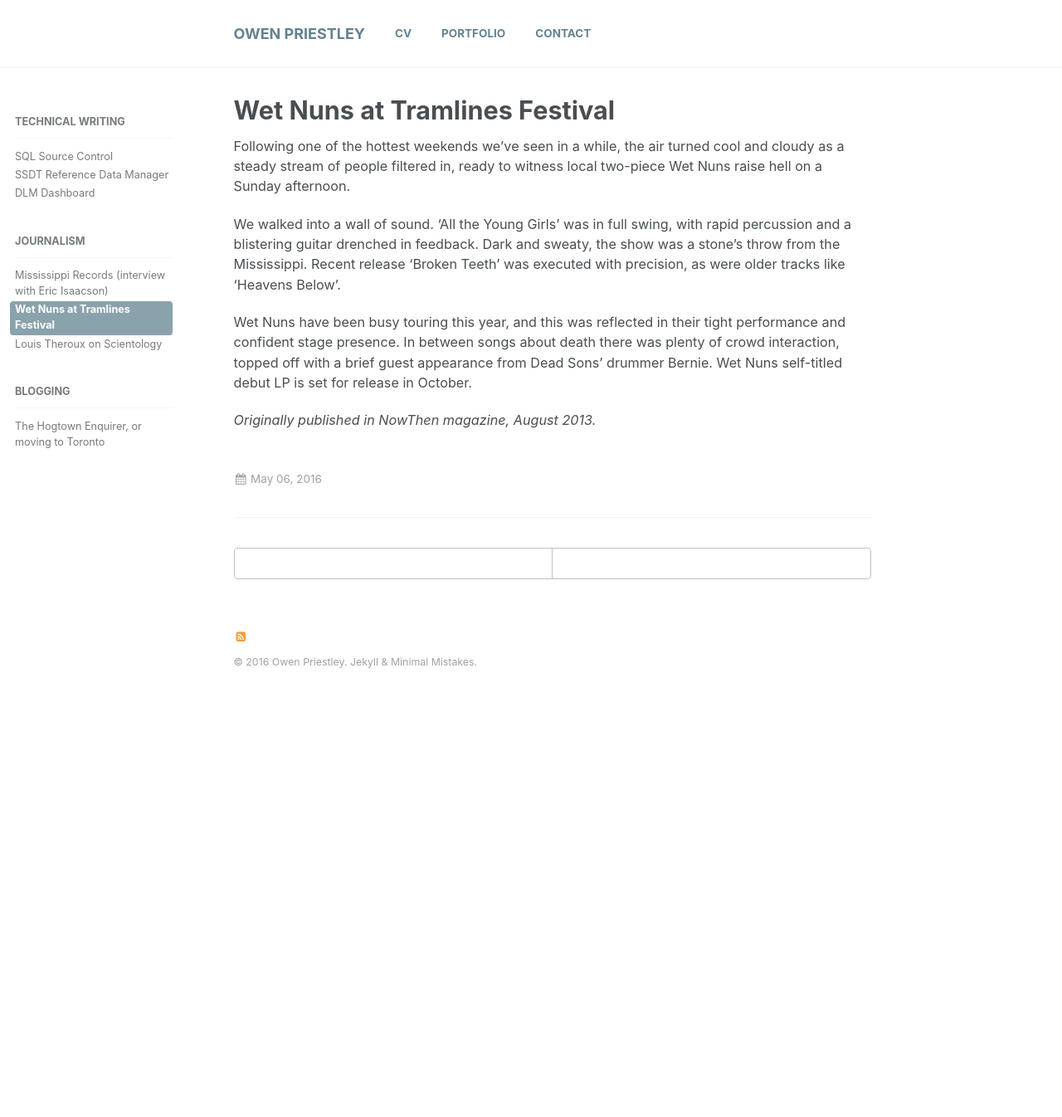
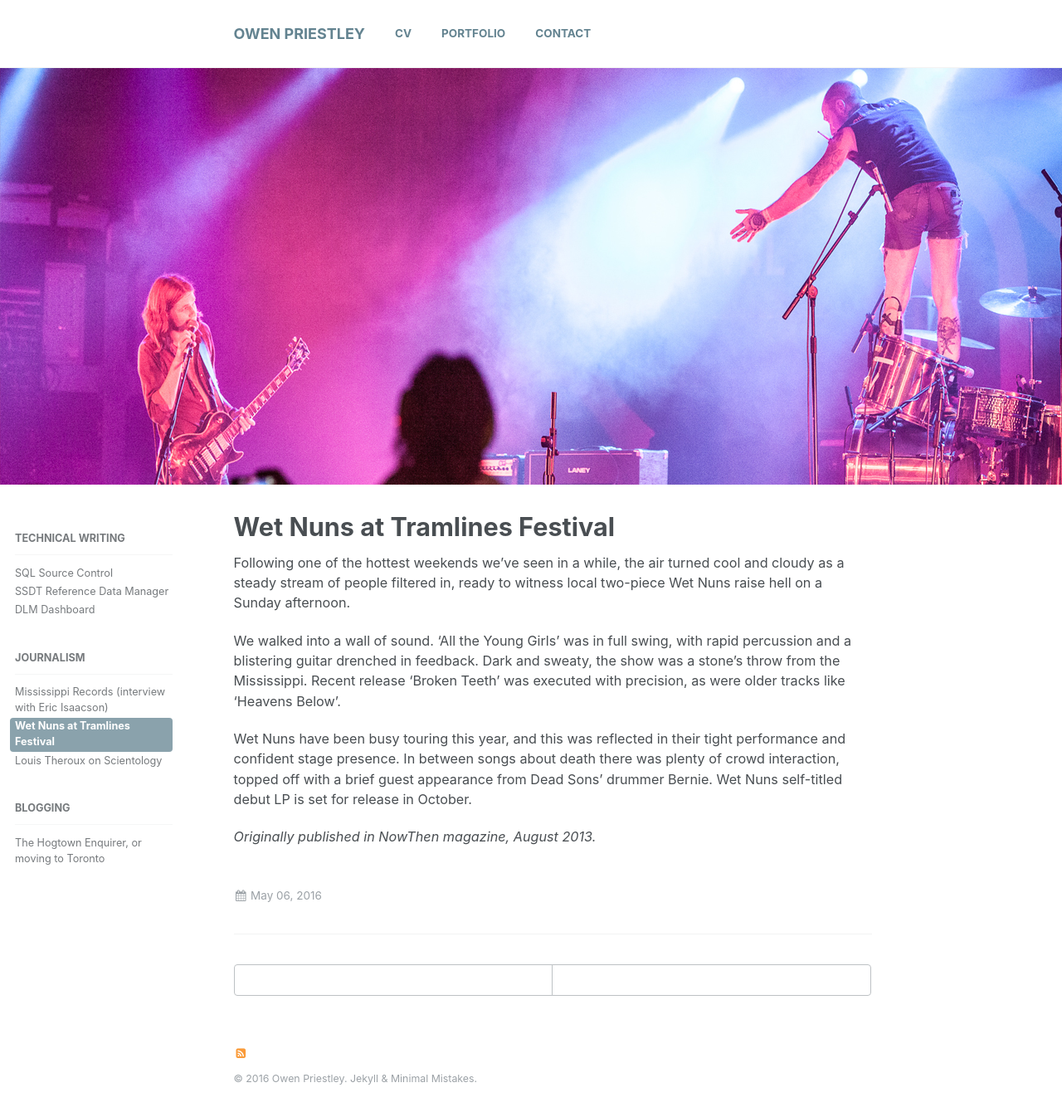
Before and after one commit to owenpriestley/owenpriestley.github.io, a Jekyll site: the page built from _portfolio/journalism/wet_nuns.md, in a window 1280 px wide and 1363 px high. Shown: the top 1346 px of the window at 83% size. Built offline with Jekyll 4.4.1, drawn with Linux system fonts in a browser that asks for light colours.

Commit message:
Add wet hero

```diff
--- a/_portfolio/journalism/wet_nuns.md
+++ b/_portfolio/journalism/wet_nuns.md
@@ -4,6 +4,8 @@ layout: single
 excerpt: "Owen Priestley"
 sitemap: true
 permalink: /portfolio/journalism/wet_nuns/
+header:
+  image: tramlines_hero.png
 sidebar:
   nav: "portfolio"
 ---
```
Also changed, not shown: images/tramlines_hero.png (added).
